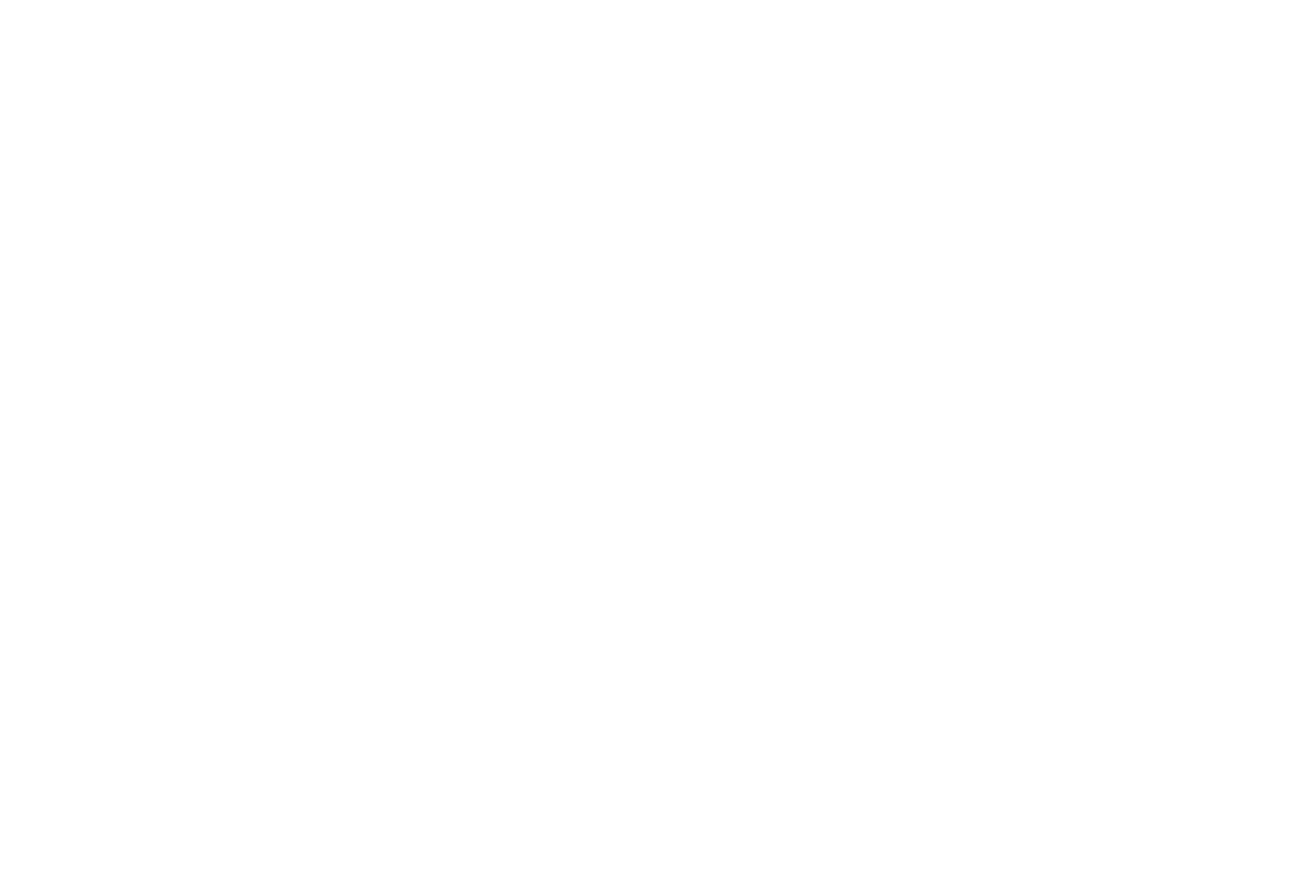
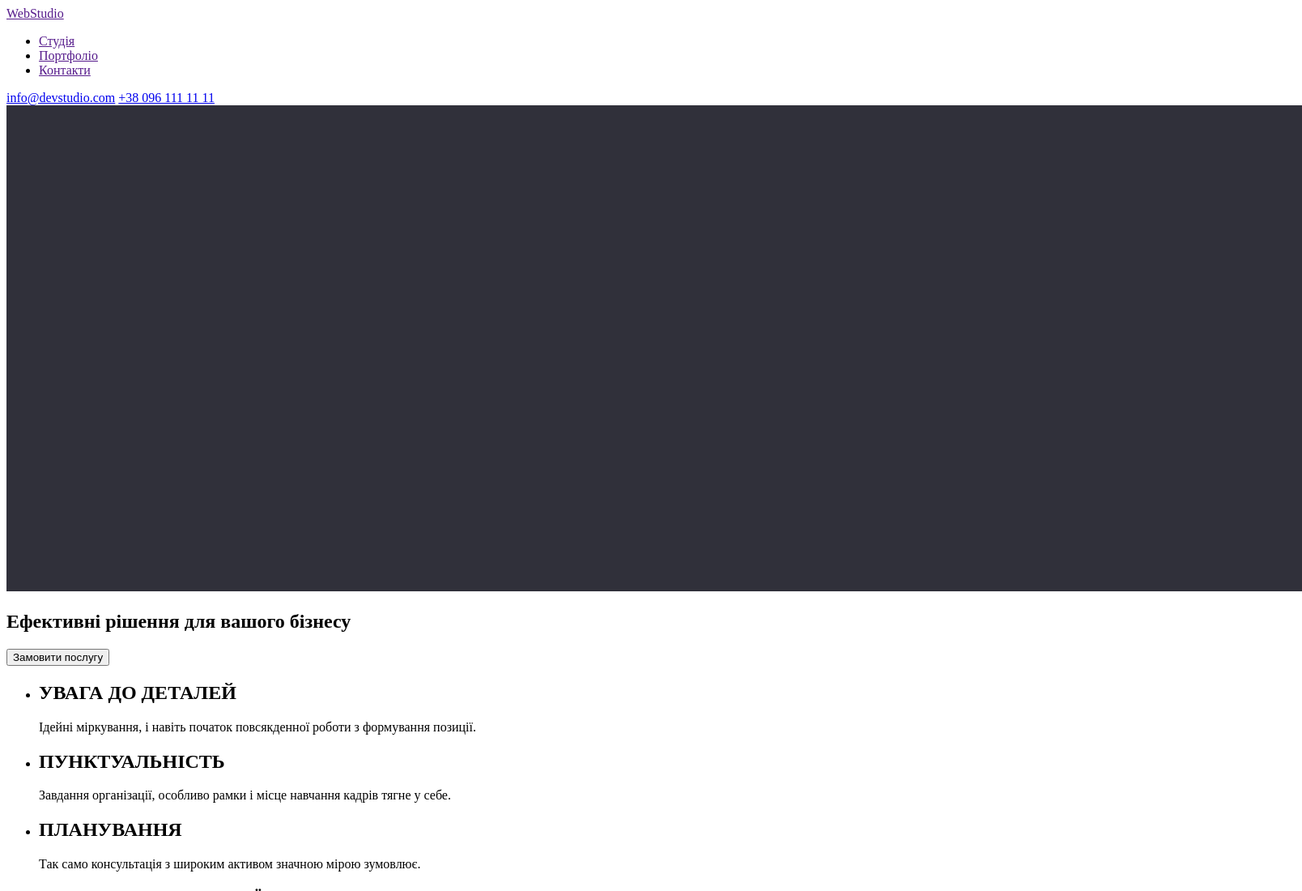
Before and after one commit to ArtemPostavnoj/goit-markup-hw-01, a plain HTML site: page index.html in a window 1280 px wide. Shown: the top 1100 px of the page at 81% size, 1608 px wide, since content can reach past the window. Before the commit the page ends 800 px from the top, so only its background shows below. Drawn offline with Linux system fonts and the light colour scheme.

Commit message:
create header and main standart

```diff
--- a/index.html
+++ b/index.html
@@ -1,11 +1,60 @@
 <!DOCTYPE html>
-<html lang="en">
+<html lang="uk">
 <head>
     <meta charset="UTF-8">
     <meta http-equiv="X-UA-Compatible" content="IE=edge">
     <meta name="viewport" content="width=device-width, initial-scale=1.0">
-    <title>Document</title>
+    <link rel="stylesheet" href="/css/style.css">
+    <title>Студія</title>
 </head>
 <body>
+    <header>
+        <a href="">WebStudio</a>
+        <nav>
+            <ul>
+                <li><a href="">Студія</a></li>
+                <li><a href="">Портфоліо</a></li>
+                <li><a href="">Контакти</a></li>
+            </ul>
+        </nav>
+        <a href="mailto:info@devstudio.com">info@devstudio.com</a>
+        <a href="tel:+380961111111">+38 096 111 11 11</a>
+    </header>
+    <main>
+        <section>
+            <img src="./images/Bg.jpg" alt="Фон" width="1600" height="600">
+            <h1>Ефективні рішення для вашого бізнесу</h1>
+            <button type="button">Замовити послугу</button>
+        </section>
+        <div>
+            <ul>
+                <li>
+                    <h2>УВАГА ДО ДЕТАЛЕЙ</h2>
+                    <p>Ідейні міркування, і навіть початок повсякденної роботи з формування позиції.</p>
+                </li>
+                <li>
+                    <h2>ПУНКТУАЛЬНІСТЬ</h2>
+                    <p>Завдання організації, особливо рамки і місце навчання кадрів тягне у себе.</p>
+                </li>
+                <li>
+                    <h2>ПЛАНУВАННЯ</h2>
+                    <p>Так само консультація з широким активом значною мірою зумовлює.</p>
+                </li>
+                <li>
+                    <h2>СУЧАСНІ ТЕХНОЛОГІЇ</h2>
+                    <p>Значимість цих проблем настільки очевидна, що реалізація планових завдань.</p>
+                </li>
+            </ul>
+        </div>
+        <section>
+            <h3>Чим ми займаємося</h3>
+            <ul>
+                <li><img src="./images/img.jpg" alt="Картинка1" width="370" height="294"></li>
+                <li><img src="./images/img(1).jpg" alt="Картинка2" width="370" height="294"></li>
+                <li><img src="./images/img(2).jpg" alt="Картинка3" width="370" height="294"></li>
+            </ul>
+        </section>
+    </main>
+    <footer></footer>
 </body>
 </html>
```
Also changed, not shown: css/style.css (added), images/Bg.jpg (added), images/img(1).jpg (added), images/img(2).jpg (added), images/img.jpg (added).
